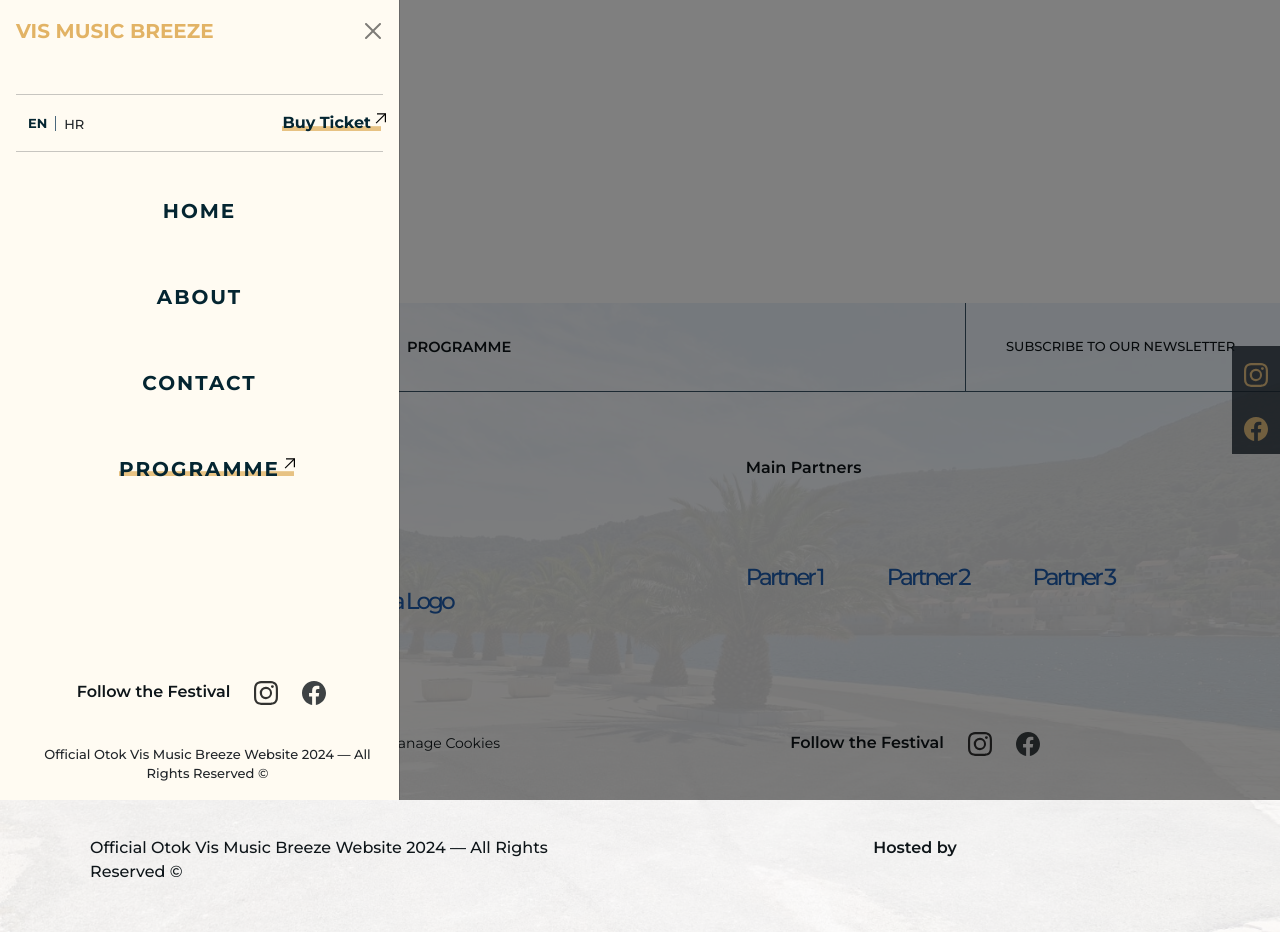
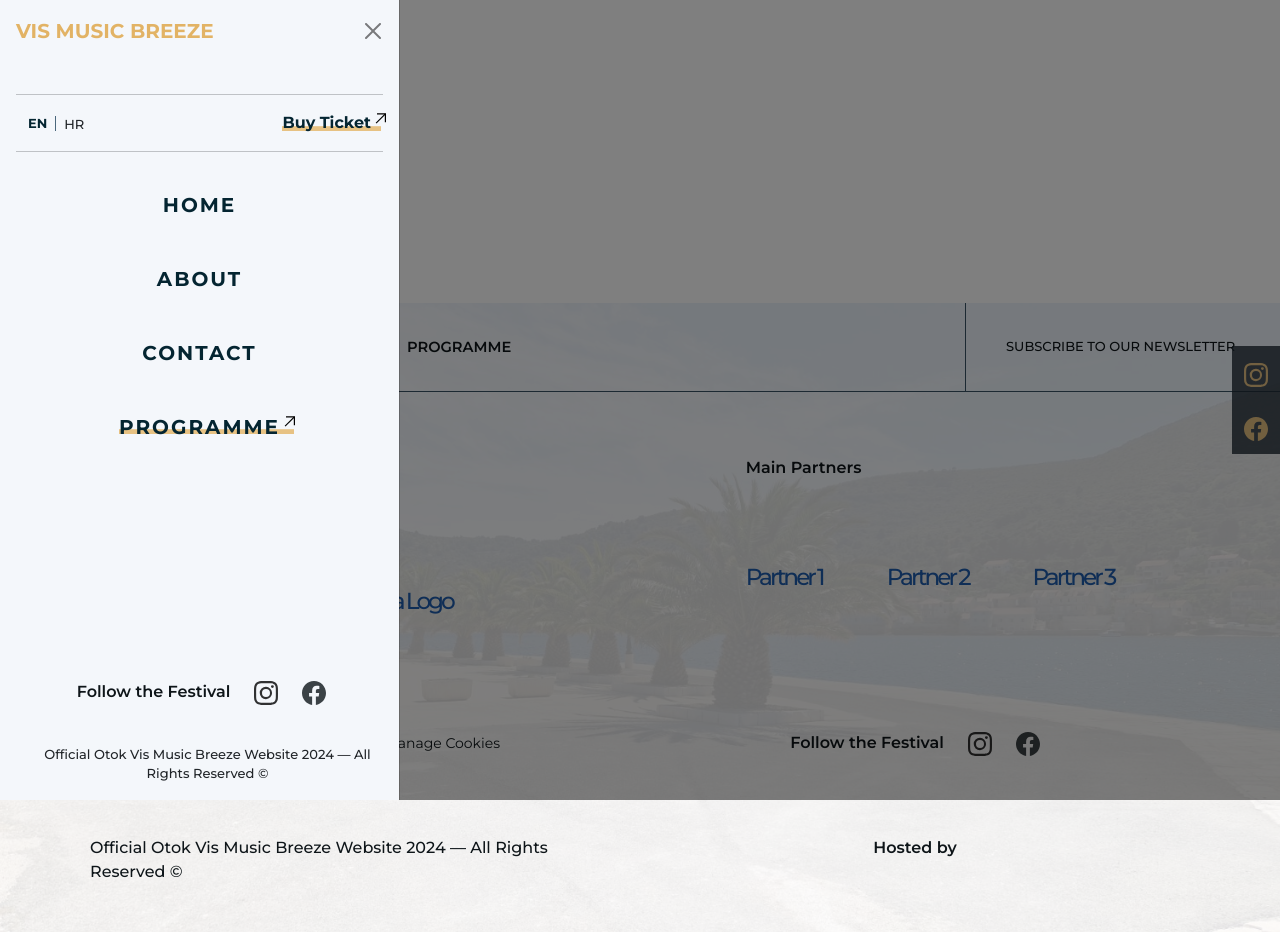
Before and after one commit to hubinteractive/vis-music, a Django app: page /about/ in a window 1280 px wide, after a click that opens the changed part. Run offline with Django 4.2, Linux system fonts and the light colour scheme; some libraries are stand-ins or nearby versions.

Commit message:
07.05.24-2

```diff
--- a/vis_breeze/templates/core/navbar.html
+++ b/vis_breeze/templates/core/navbar.html
@@ -153,8 +153,8 @@
     .offcanvas_li {
         /* padding-top: calc(16.54962px + .05344vw);
         padding-bottom: calc(16.54962px + .05344vw); */
-        padding-bottom: 28px;
-        padding-top: 28px;
+        padding-bottom: 22px;
+        padding-top: 22px;
     }
 
     .offcanvas_li {
@@ -174,6 +174,7 @@
 
     .offcanvas {
         background-color: #fffbf2;
+        background-color: #f4f7fb;
     }
 
     .arrow_offc_link::after {
@@ -187,8 +188,7 @@
         height: 24px;
         right: -24px;
     }
-
-    .box_content {
+    /* .box_content {
         border: 1px solid rgba(85, 110, 196, .15);
         border-top: none;
         padding: 25px 35px 35px;
@@ -196,8 +196,9 @@
         display: flex;
         flex-direction: column;
         background-color: white;
-        /* height: 100%; */
+
     }
+     */
 
     .footer_social_list {
         display: flex;
```
